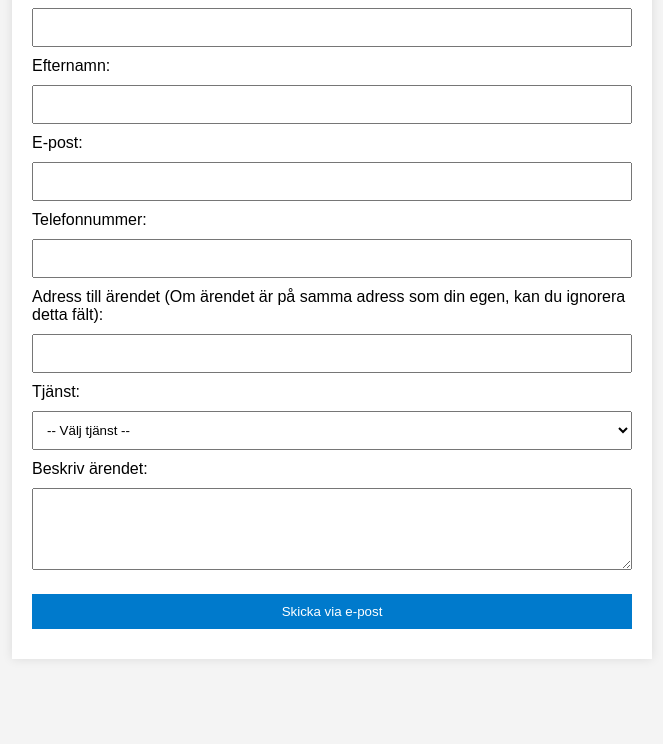
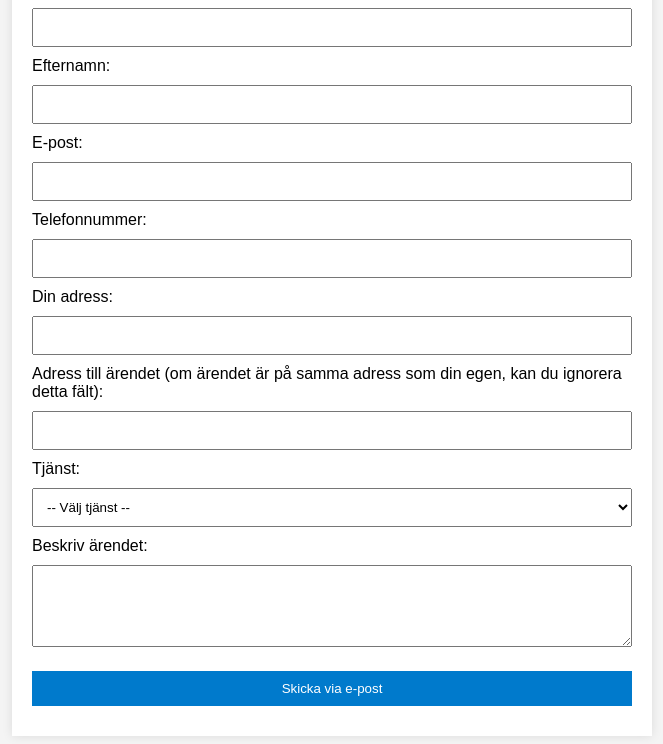
Before and after one commit to Kiwano341/rorochelekriker, a plain HTML site: page index.html in a window 1280 px wide. Shown: the part 140-884 px from the top of the page, without its empty margins (308-971 px from the left). Before the commit the page ends 819 px from the top, so only its background shows below. Drawn offline with Linux system fonts and the light colour scheme.

Commit message:
Update index.html

```diff
--- a/index.html
+++ b/index.html
@@ -30,7 +30,10 @@
             <label for="phone">Telefonnummer:</label>
             <input type="tel" id="phone" required>
 
-            <label for="address">Adress till ärendet (Om ärendet är på samma adress som din egen, kan du ignorera detta fält):</label>
+            <label for="address">Din adress:</label>
+            <input type="text" id="address" required>
+
+            <label for="address">Adress till ärendet (om ärendet är på samma adress som din egen, kan du ignorera detta fält):</label>
             <input type="text" id="address" required>
 
             <label for="service">Tjänst:</label>
```
